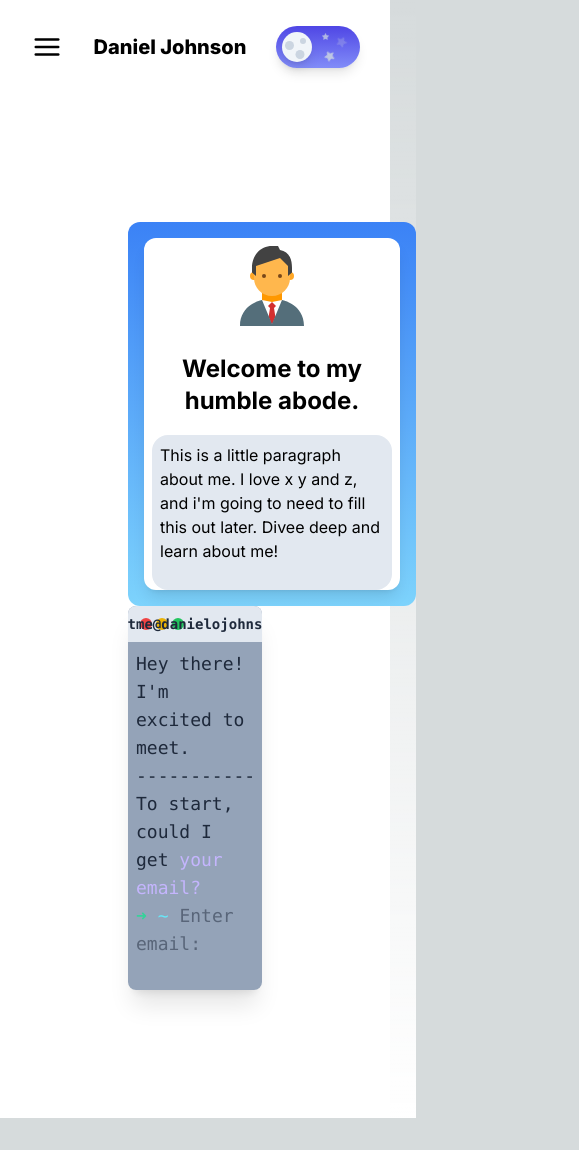
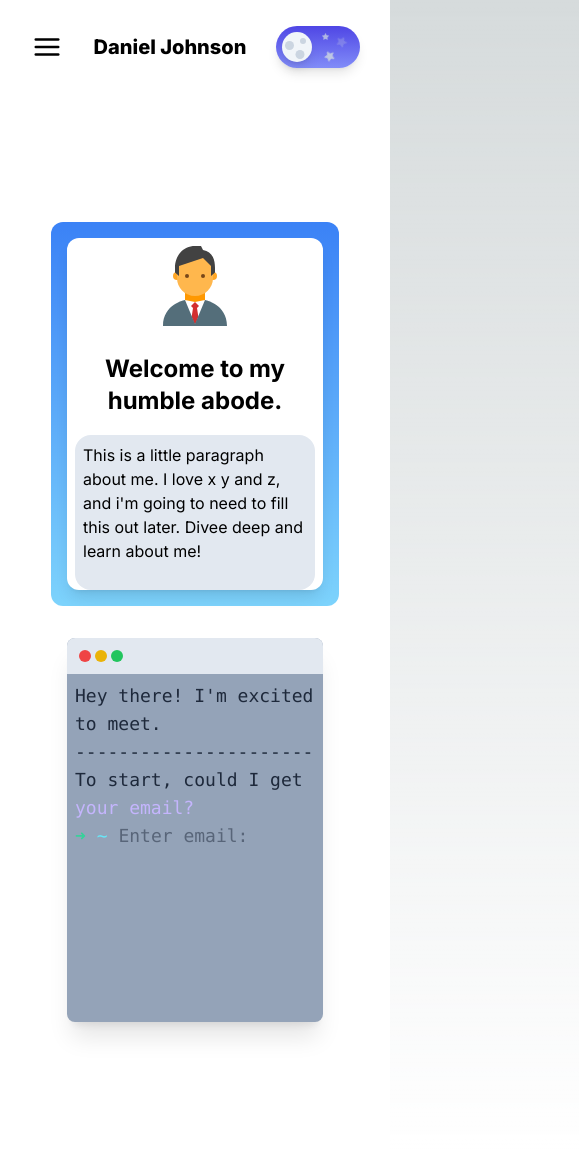
Before and after one commit to oconnorjohnson/portfolio23, a Next.js app: page / in a window 390 px wide. Shown: the whole page, 579 px wide, since content can reach past the window. Before the commit the page ends 1118 px from the top, so only its background shows below. Built offline with nearby package versions, Linux system fonts and the light colour scheme.

Commit message:
form on root looking good on all screens

```diff
--- a/app/components/contact/Form.tsx
+++ b/app/components/contact/Form.tsx
@@ -24,7 +24,7 @@ const TerminalContact = () => {
         onClick={() => {
           inputRef.current?.focus();
         }}
-        className="h-96 bg-slate-400 dark:bg-slate-800 transition-colors backdrop-blur rounded-lg w-full max-w-3xl mx-auto overflow-y-scroll shadow-xl cursor-text font-mono"
+        className="h-96 w-1/3 md:w-1/2 bg-slate-400 dark:bg-slate-800 transition-colors backdrop-blur rounded-lg xl:w-full max-w-3xl mx-auto overflow-y-scroll shadow-xl cursor-text font-mono"
       >
         <TerminalHeader />
         <TerminalBody inputRef={inputRef} containerRef={containerRef} />
@@ -39,7 +39,7 @@ const TerminalHeader = () => {
       <div className="w-3 h-3 rounded-full bg-red-500" />
       <div className="w-3 h-3 rounded-full bg-yellow-500" />
       <div className="w-3 h-3 rounded-full bg-green-500" />
-      <span className="text-sm text-slate-800 dark:text-white transition-colors font-semibold absolute left-[50%] -translate-x-[50%]">
+      <span className="hidden md:block text-sm text-slate-800 dark:text-white transition-colors font-semibold absolute left-[50%] -translate-x-[50%]">
         recruitme@danielojohnson.com
       </span>
     </div>
--- a/app/components/root/hero/Hero.tsx
+++ b/app/components/root/hero/Hero.tsx
@@ -76,7 +76,7 @@ export default function Hero() {
   const quals = ["accessible,", "performant,", "& scaleable"];
   return (
     <>
-      <div className="flex p-32 flex-col lg:flex-row lg:justify-around bg-white dark:bg-black transition-colors">
+      <div className="flex p-32 flex-col items-center xl:flex-row xl:justify-around bg-white dark:bg-black transition-colors">
         {/* <div className="text-black flex flex-col items-start font-light text-4xl dark:text-white transition-colors max-w-2xl">
           I'm building
           <Box
@@ -92,6 +92,7 @@ export default function Hero() {
         </div> */}
 
         <TiltCard />
+        <div className="py-4 xl:hidden" />
         <Form />
       </div>
     </>
```
